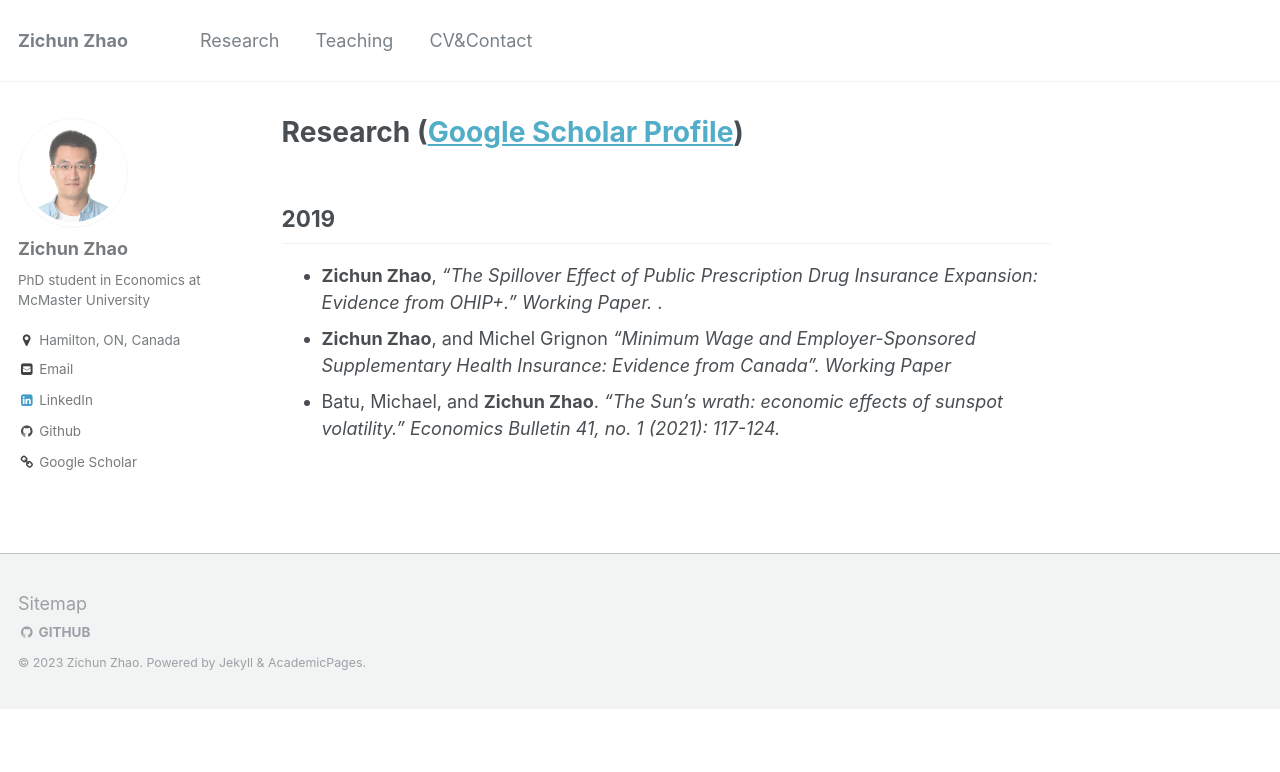
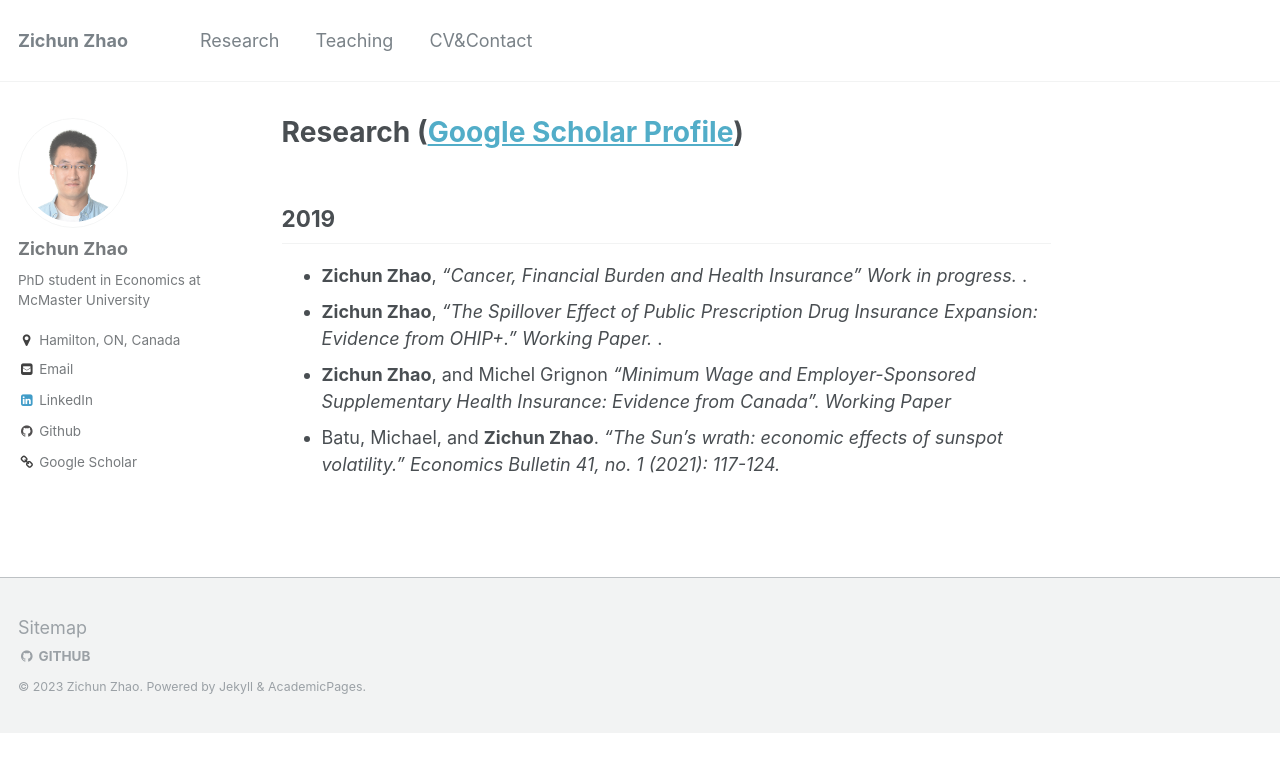
Before and after one commit to zichunzhao/zichunzhao.github.io, a Jekyll site: the page built from _pages/publications.md, in a window 1280 px wide. Shown: the top 772 px of the page. Built offline with Jekyll 4.4.1, drawn with Linux system fonts in a browser that asks for light colours.

Commit message:
Update publications.md

```diff
--- a/_pages/publications.md
+++ b/_pages/publications.md
@@ -4,6 +4,7 @@ permalink: /publications/
 author_profile: true
 ---
 ## 2019
+* <b>Zichun Zhao</b>, <i>"Cancer, Financial Burden and Health Insurance" Work in progress. </i>.<br>
 * <b>Zichun Zhao</b>, <i>"The Spillover Effect of Public Prescription Drug Insurance Expansion: Evidence from OHIP+." Working Paper. </i>.<br>
 * <b>Zichun Zhao</b>, and Michel Grignon  <i>"Minimum Wage and Employer-Sponsored Supplementary Health Insurance: Evidence from Canada". Working Paper</i><br>
 * Batu, Michael, and <b>Zichun Zhao</b>.  <i>"The Sun's wrath: economic effects of sunspot volatility." Economics Bulletin 41, no. 1 (2021): 117-124.</i><br>
```
